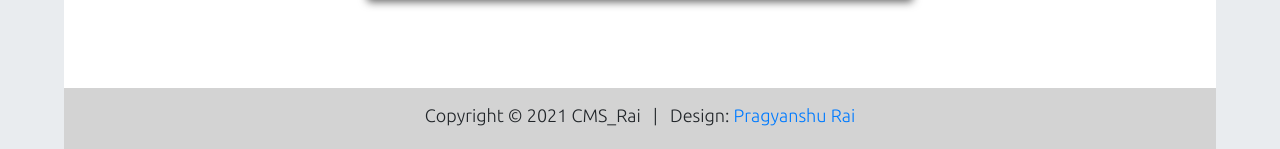
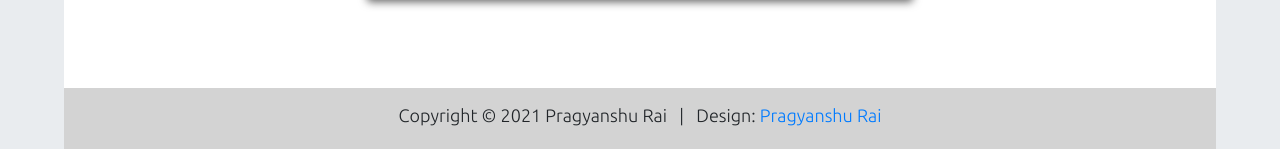
Before and after one commit to Pragyanshu-rai/CMS, a Django app: page /aboutme in a window 1280 px wide. Shown: the part 1362-1511 px from the top of the page. Run offline with Django 3.2, Linux system fonts and the light colour scheme.

Commit message:
completed the readme.md file and moved apiUtils from cms_api to cmsUtils folder

```diff
--- a/cms_api/views.py
+++ b/cms_api/views.py
@@ -10,8 +10,6 @@ from rest_framework.views import APIView
 from rest_framework.parsers import JSONParser
 from io import BytesIO
 from random import randint
-# importing utility methods from apiUtils module from the cms_api module
-from cms_api.apiUtils import models_to_dict, get_contact_or_none, validate_signup
 
 # importing stuff from cms module which is parallel to cms_api(this) module
 from cms.models import *
@@ -19,6 +17,7 @@ from cms.models import *
 from cms.serializers import ContactSerializer, HistorySerializer, DoctorSerializer
 
 # importing stuff from cmsUtils module which is parallel to cms_api(this) module
+from cmsUtils.apiUtils import models_to_dict, get_contact_or_none, validate_signup
 from cmsUtils.mail import sendEmail
 from cmsUtils.sms import sendSMS
 
--- a/templates/cms/base.html
+++ b/templates/cms/base.html
@@ -175,7 +175,7 @@ Pragyanshu Rai
                 class="fas fa-angle-double-up dodger big animate"></i></button>
         <div class="footer">
             <footer class="text-center">
-                <p class="footer-body">Copyright &copy; 2021 CMS_Rai &nbsp;
+                <p class="footer-body">Copyright &copy; 2021 Pragyanshu Rai &nbsp;
                     | &nbsp; Design: <a rel="nofollow" class="link" href="{% url 'aboutme' %}">Pragyanshu Rai</a></p>
             </footer>
         </div>
```
Also changed, not shown: LICENSE.txt (added), README.md, cmsUtils/apiUtils.py (renamed from cms_api/apiUtils.py), 1 other file.
